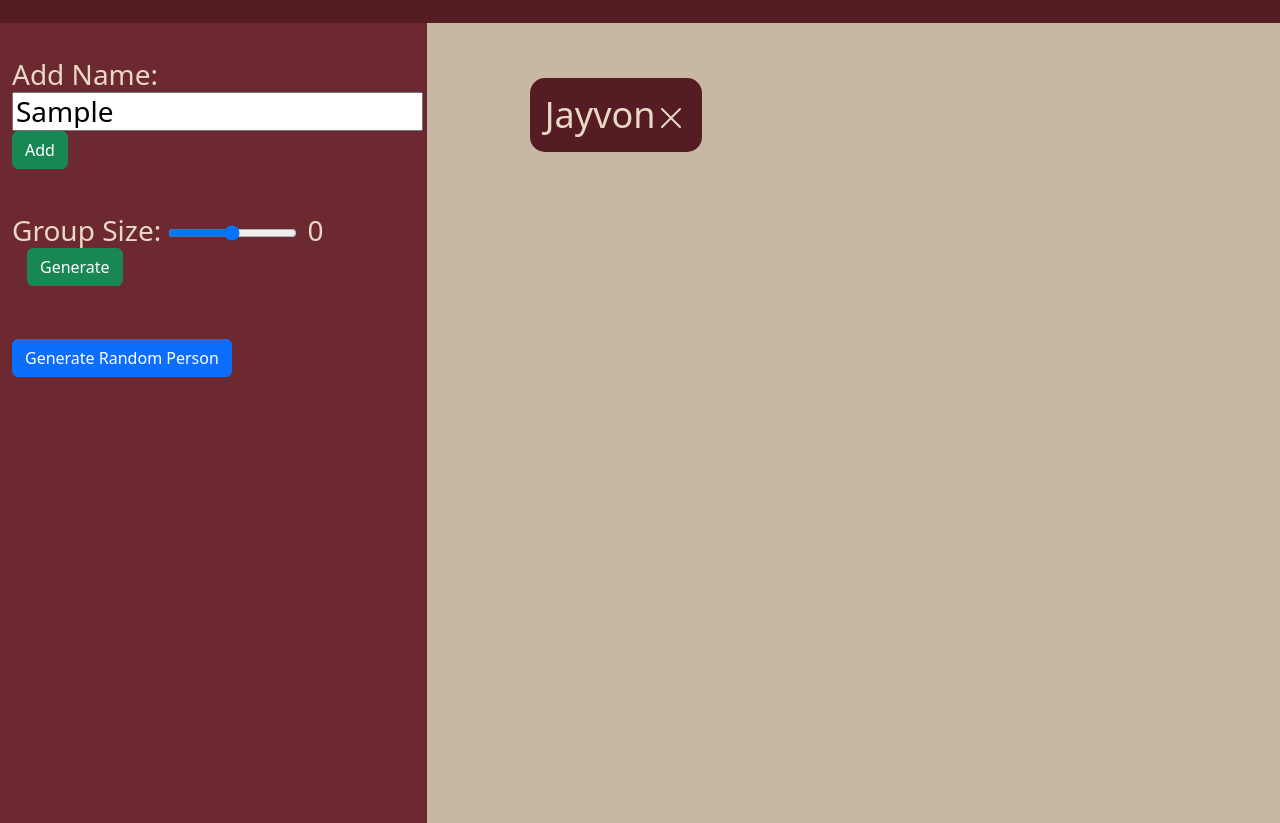
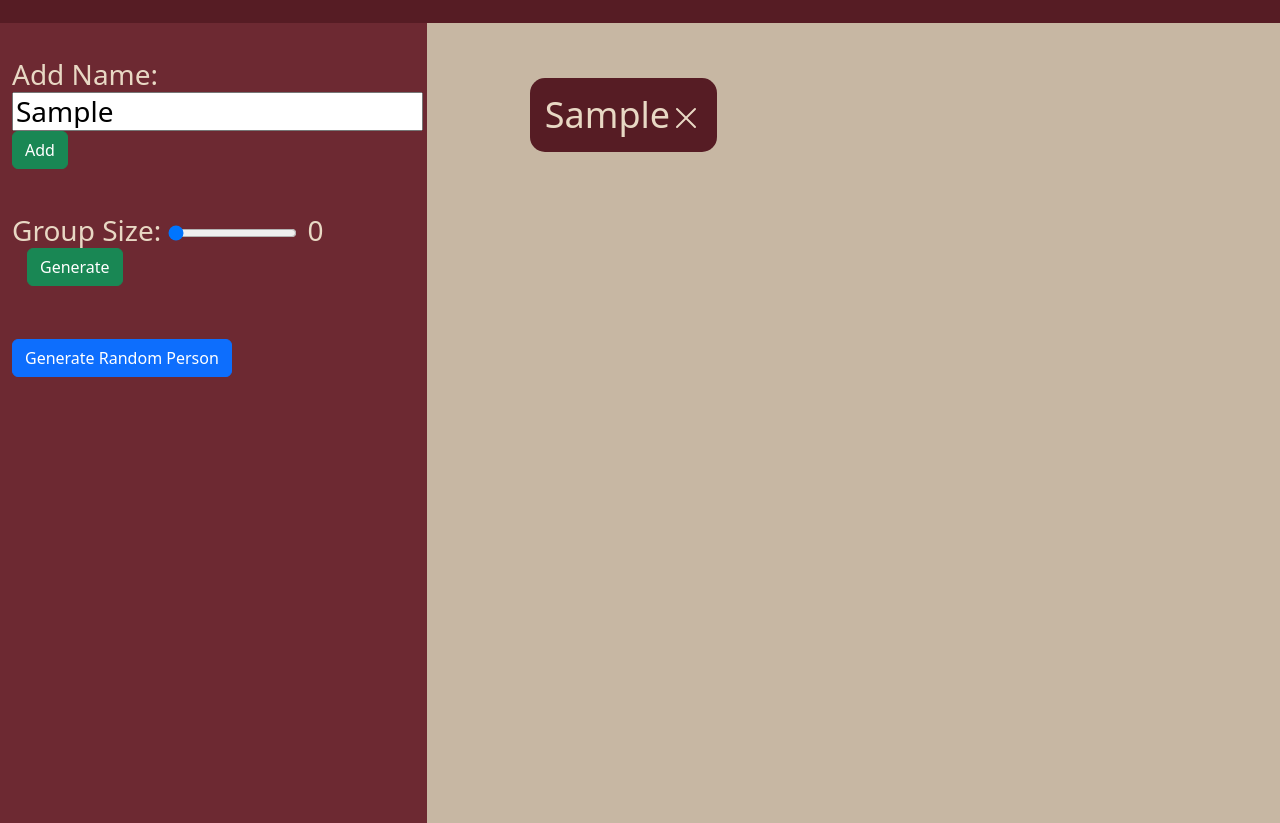
Before and after one commit to JayvonK/KhuthJEnhancedRNG, a plain HTML site: page index.html in a window 1280 px wide. Both pictures are taken after typing "Sample" into the empty fields and a click on the button "Add". Shown: the part 73-896 px from the top of the page. Drawn offline with nearby package versions, Linux system fonts and the light colour scheme.

Commit message:
slider on change

```diff
--- a/index.html
+++ b/index.html
@@ -24,7 +24,7 @@
                                 type="text" placeholder="Enter a name"> <button id="addBtn" type="button"
                                 class="btn btn-success" style="margin-bottom: 10px">Add</button></h3>
 
-                        <h3 class="light">Group Size: <input id="groupSlider" type="range" min="1" max="100" value="50"
+                        <h3 class="light">Group Size: <input id="groupSlider" type="range" min="0" max="100" value="0"
                                 name="group"><label id="groupVal" for="group"
                                 style="margin-left: 10px;">0</label><button id="generateBtn" type="button"
                                 class="btn btn-success"
--- a/scripts/addName.js
+++ b/scripts/addName.js
@@ -1,4 +1,5 @@
-import { displayCol } from "./app.js";
+import { displayCol, update } from "./app.js";
+import { removeLocalStorage } from "./localStorage.js";
 
 const addName = (name) => {
     let button = document.createElement("button");
@@ -12,7 +13,8 @@ const addName = (name) => {
     button.append(img);
 
     img.addEventListener('click', () => {
-        button.remove();
+        removeLocalStorage(name);
+        update();
     })
 
     displayCol.append(button);
--- a/scripts/app.js
+++ b/scripts/app.js
@@ -1,4 +1,5 @@
 import { addName } from "./addName.js";
+import { saveLocalStorage, getLocalStorage } from "./localStorage.js";
 
 let nameInput = document.getElementById("nameInput");
 let addBtn = document.getElementById("addBtn");
@@ -9,30 +10,37 @@ let randomBtn = document.getElementById("randomBtn");
 let generateDiv = document.getElementById("generateDiv");
 let displayCol = document.getElementById("displayCol");
 
+const update = () => {
+    displayCol.innerHTML = "";
+    let arr = getLocalStorage();
+
+    arr.map(el => addName(el));
+    groupSlider.max = arr.length;
+}
+
+update();
+
+const updateSlider = () => {
+    groupVal.textContent = groupSlider.value;
+    console.log("change");
+}
+
+groupSlider.onchange = () => {
+    updateSlider();
+};
+
 nameInput.addEventListener('keydown', (e) => {
     if(e.key === "Enter"){
-        addName(e.target.value);
+        saveLocalStorage(e.target.value);
+        update();
     }
+})
+
+addBtn.addEventListener('click', () => {
+    saveLocalStorage(nameInput.value);
+    update();
 })
 
 
 
-
-
-
-
-
-
-
-
-
-
-
-
-
-
-
-
-
-
-export { displayCol }
+export { displayCol, update }
--- /dev/null
+++ b/scripts/localStorage.js
@@ -0,0 +1,28 @@
+const getLocalStorage = () => {
+    if(localStorage.getItem("randomNames") === null)
+    {
+        return [];
+    } else {
+        return JSON.parse(localStorage.getItem("randomNames"));
+    }
+}
+
+const saveLocalStorage = (param) => {
+    let names = getLocalStorage();
+
+    if(!names.includes(param)){
+        names.push(param);
+    }
+
+    localStorage.setItem("randomNames", JSON.stringify(names));
+}
+
+const removeLocalStorage = (param) => {
+    let names = getLocalStorage();
+    let index = names.indexOf(param);
+
+    names.splice(index, 1);
+    localStorage.setItem("randomNames", JSON.stringify(names));
+}
+
+export {getLocalStorage, saveLocalStorage, removeLocalStorage}
```
